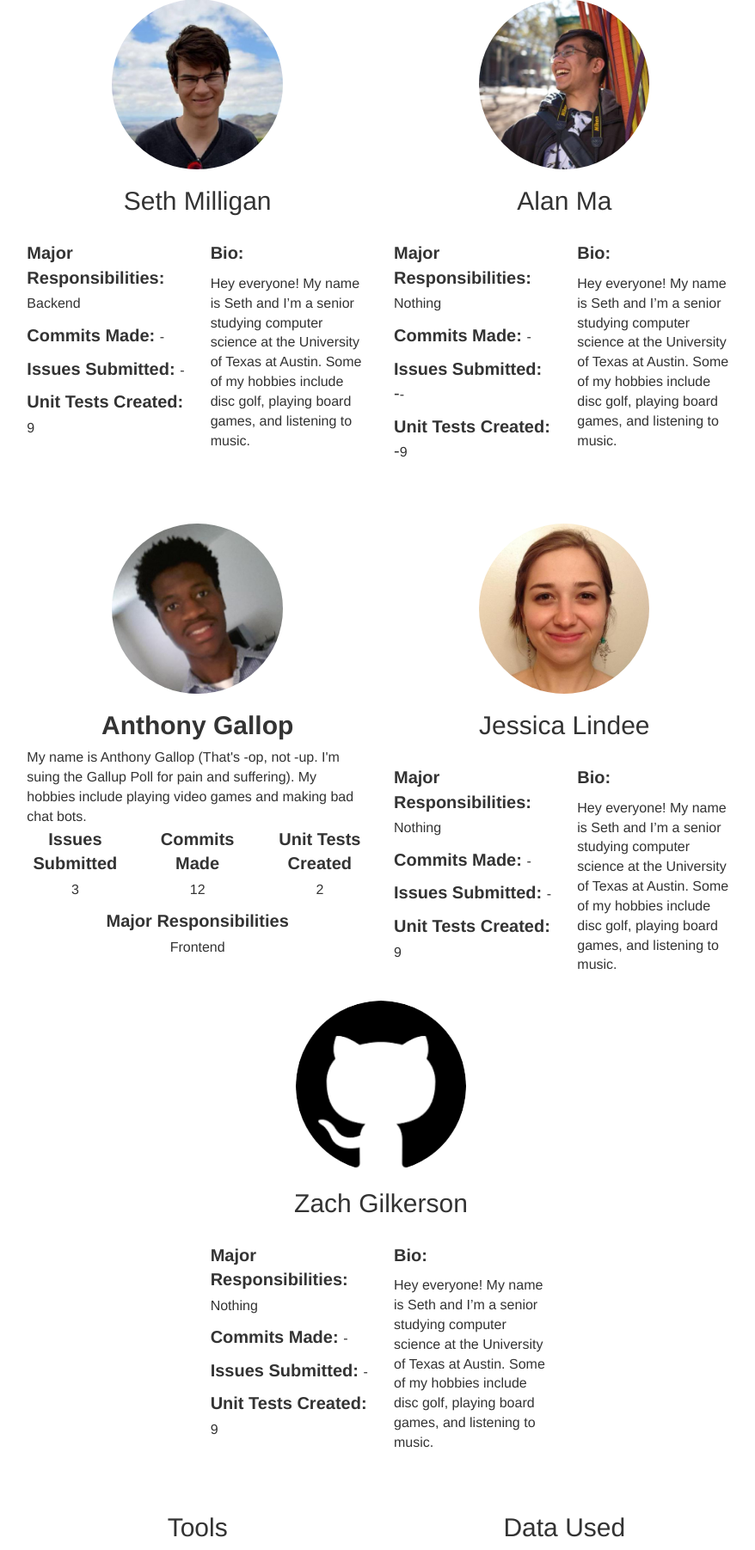
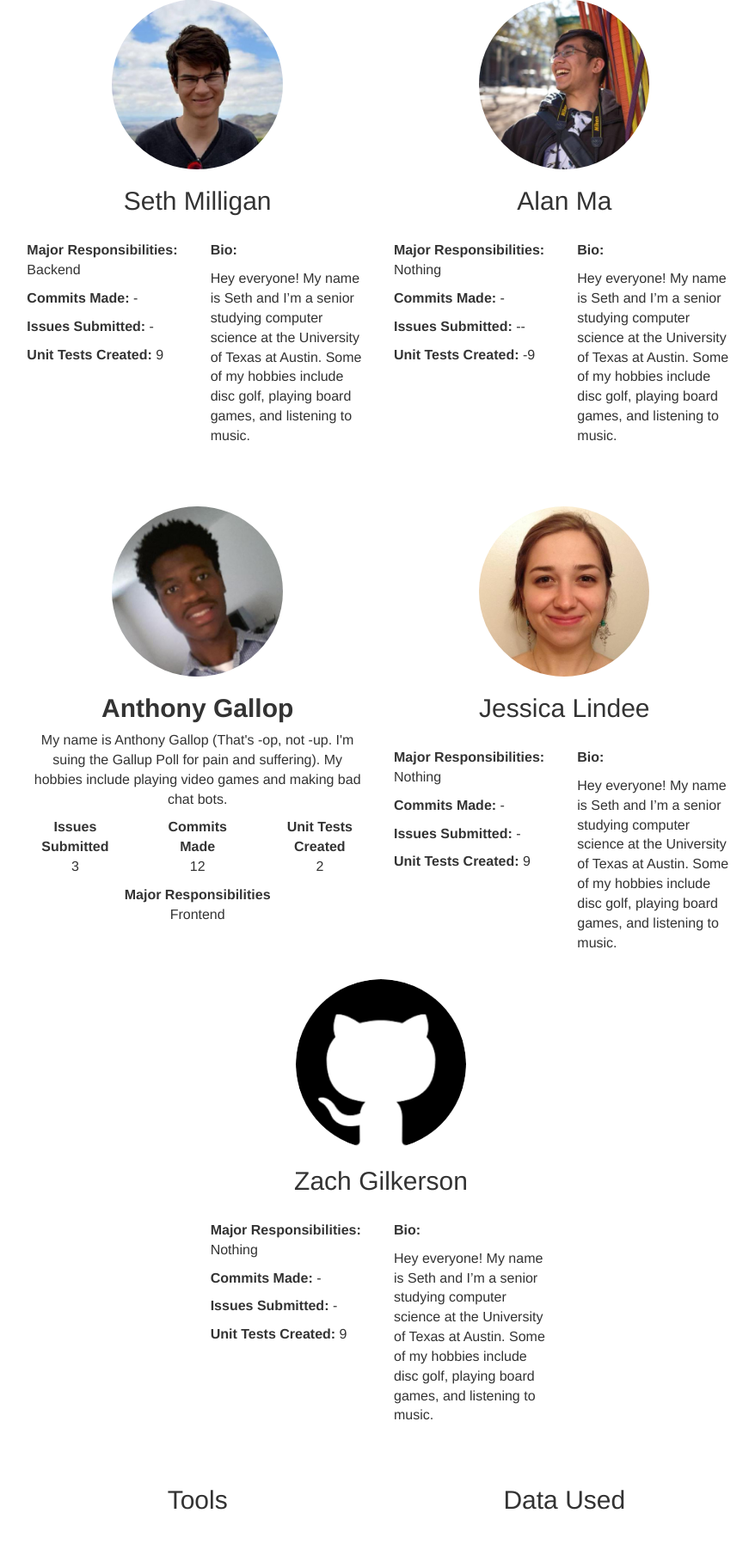
Before and after one commit to Sethalopod/cs373-idb, a Flask app: page /about in a window 1280 px wide. Shown: the part 136-1939 px from the top of the page at 86% size, without its empty margins (197-1075 px from the left). After the commit the page ends 1892 px from the top, so only its background shows below. Run offline with Flask 2, Linux system fonts and the light colour scheme; some libraries are stand-ins or nearby versions.

Commit message:
Add updated styles file

```diff
--- a/app/static/css/styles.css
+++ b/app/static/css/styles.css
@@ -24,12 +24,11 @@
 }
 
 .category {
-	font-size: 20px;
+	font-size: 16px;
 }
 
 .info {
 	font-size: 16px;
-	display:inline;
 }
 
 .inline {
```
